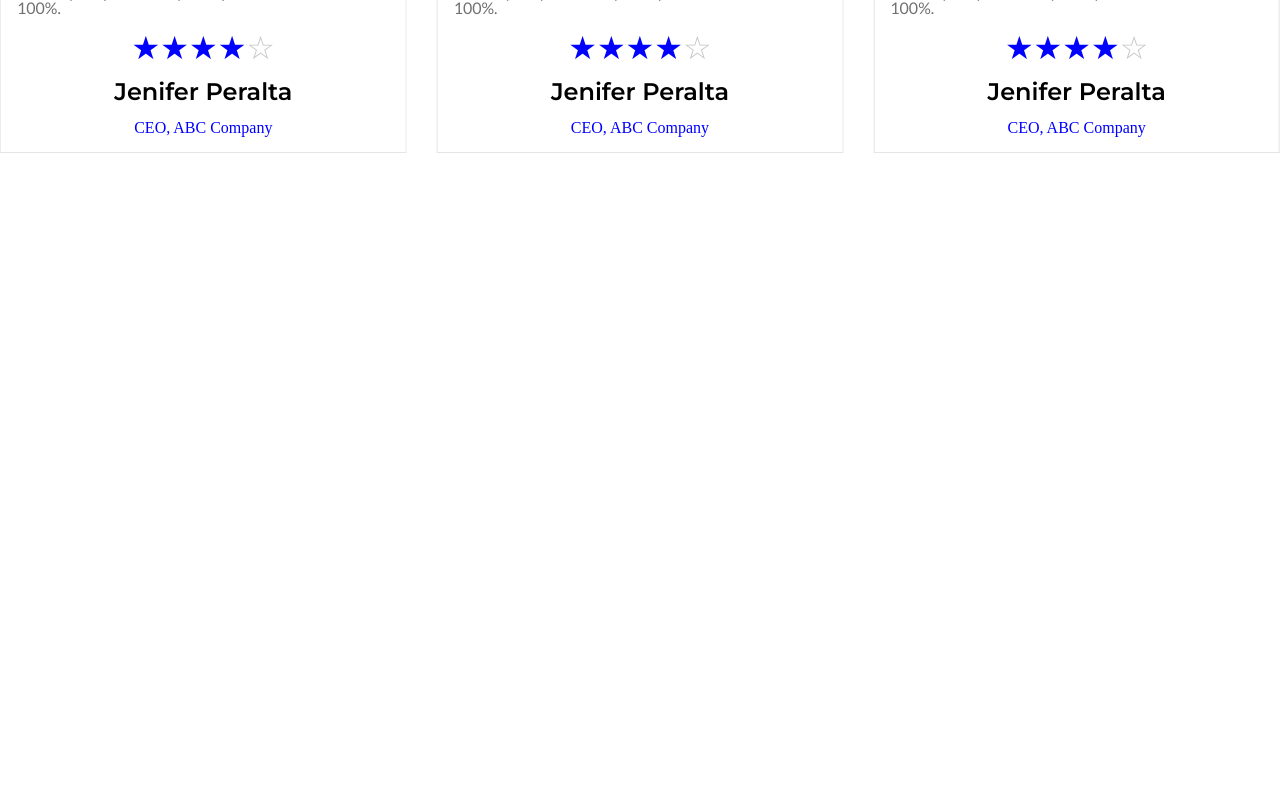
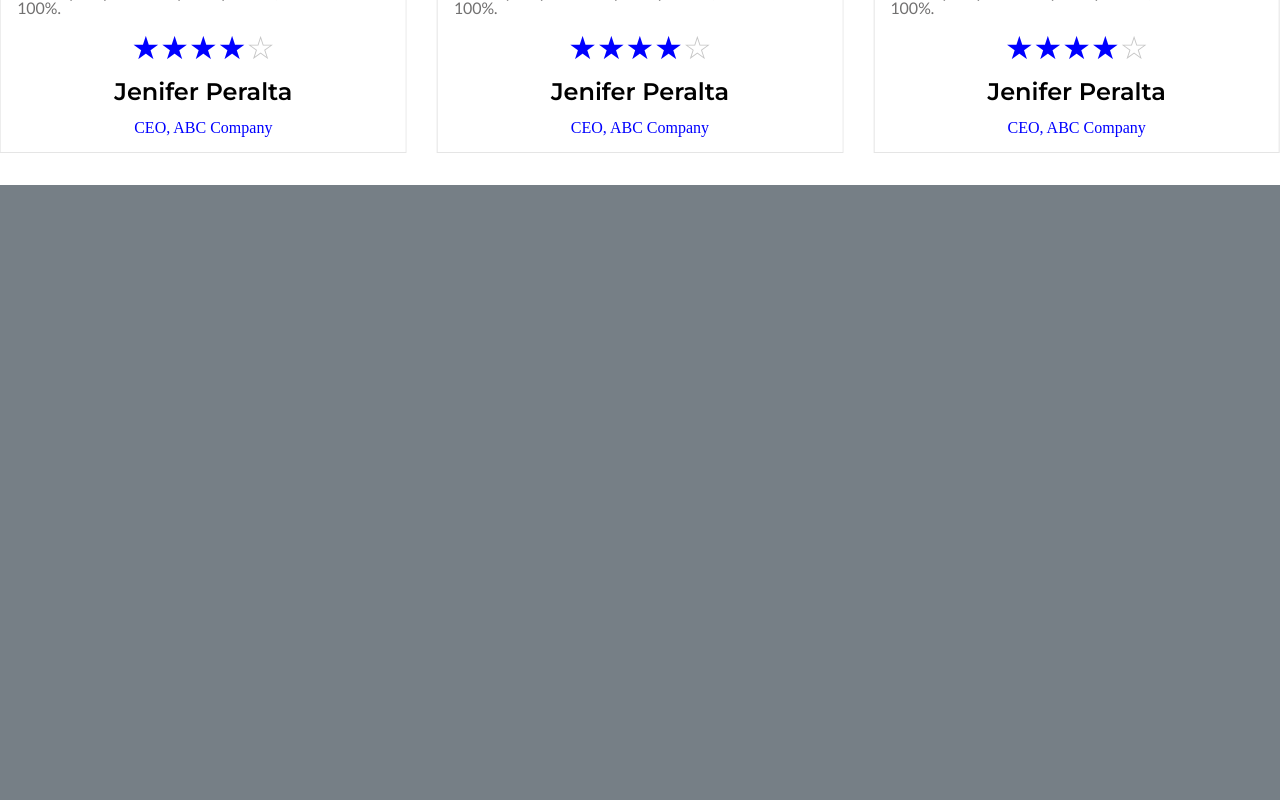
Before and after one commit to LST-Developers/company-website, a React (Create React App) app: page / in a window 1280 px wide. Shown: the part 1100-1900 px from the top of the page. Built offline with nearby package versions, Linux system fonts and the light colour scheme.

Commit message:
Se dejo el video de fondo listo

```diff
--- a/public/index.html
+++ b/public/index.html
@@ -1,5 +1,5 @@
 <!DOCTYPE html>
-<html lang="en">
+<html lang="es">
     <head>
         <meta charset="utf-8" />
         <link rel="icon" href="%PUBLIC_URL%/favicon.ico" />
--- a/src/components/Services.jsx
+++ b/src/components/Services.jsx
@@ -4,16 +4,21 @@ function Services() {
 
     return (
         <div className="containerServices">
+
+
+            <div className="containerVideo">
                 <ReactPlayer className="video"
                     url="https://www.youtube.com/embed/gPgMltxn-N4"
                     playing
                     loop
                     muted
+                    controls={0}
                     width="100%"
-                height="710px"
+                    height="100%"
                 />
-
-            <div></div>
+                <div className="backgroundOverlay">
+                </div>
+            </div>
             <div className="content">
                 <div className="title">
                     <h2>NUESTROS SERVICIOS</h2>
--- a/src/sass/components/_services.scss
+++ b/src/sass/components/_services.scss
@@ -1,12 +1,29 @@
-.containerServices{
+.containerServices {
     position: relative;
 
-   .video{
-        pointer-events: none;
-        //position: absolute;
-        height: 710px;
+    .containerVideo {
+        position: relative;
+        padding-top: 56.25%;
+        overflow: hidden;
+        .video {
+            pointer-events: none;
+            position: absolute;
+            top: 0;
+            left: 0;
+            transform: scale(1.18);
+        }
+        .backgroundOverlay {
+            position: absolute;
+            top: 0;
+            left: 0;
+            width: 100%;
+            height: 100%;
+            background-color: #293742cc;
+            opacity: 0.8;
+        }
     }
-    .content{
+
+    .content {
         display: none;
     }
 }
```
Lines whose indentation alone changed are shown as unchanged.
